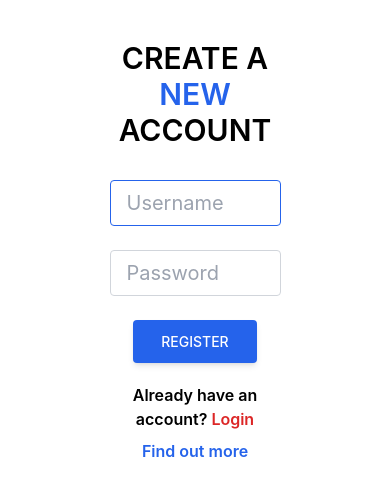
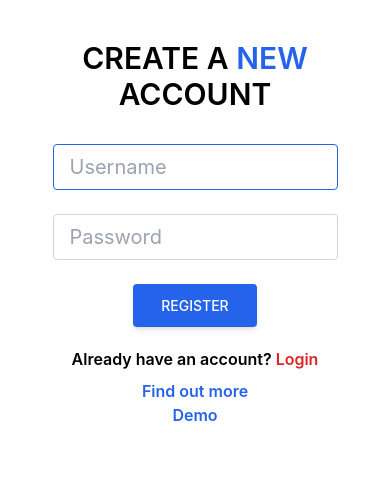
Before and after one commit to MartinKratochvilProgramy/Daily_portfolio_manager_frontend, a React (Create React App) app: page /register in a window 390 px wide. Shown: the top 496 px of the page. Built offline with nearby package versions, Linux system fonts and the light colour scheme.

Commit message:
fixed mobile sizing, added demo link

```diff
--- a/src/components/RegisterForm.js
+++ b/src/components/RegisterForm.js
@@ -7,7 +7,7 @@ export default function RegisterForm({ validateUser, setUsername, setPassword, e
           <section className="h-screen">
             <div className="px-6 h-full text-gray-800 min-w-[355px]">
               <div className="flex xl:justify-center lg:justify-center justify-center items-center flex-wrap h-full g-6">
-                <div className="xl:ml-20 w-1/2 md:w-4/12 mb-12 md:mb-0 h-full">
+                <div className="w-10/12 xsm:w-5/12 md:w-4/12 mb-12 md:mb-0 h-full">
                   <form onSubmit={validateUser}>
 
                     <h1 className='text-3xl text-black dark:text-white font-semibold mt-2 py-8 md:py-16 mb-0'>
@@ -54,6 +54,12 @@ export default function RegisterForm({ validateUser, setUsername, setPassword, e
                           className="text-blue-600 font-semibold hover:text-blue-700 focus:text-blue-700 transition duration-200 ease-in-out">
                           Find out more
                         </Link>
+                        <br />
+                        <Link
+                          to="/demo"
+                          className="text-blue-600 font-semibold hover:text-blue-700 focus:text-blue-700 transition duration-200 ease-in-out">
+                          Demo
+                        </Link>
                       </div>
                     </div>
                   </form>
--- a/src/pages/Login.js
+++ b/src/pages/Login.js
@@ -95,7 +95,7 @@ export default function Login() {
       <section className="h-screen">
         <div className="px-6 h-full text-gray-800">
           <div className="flex xl:justify-center lg:justify-center justify-center items-center flex-wrap h-full g-6">
-            <div className="xl:ml-20 w-1/2 md:w-4/12 mb-12 md:mb-0 h-full">
+            <div className="w-10/12 xsm:w-5/12 md:w-4/12 mb-12 md:mb-0 h-full">
               <form onSubmit={login}>
 
                 <h1 className='text-black dark:text-white text-3xl font-semibold mt-2 py-8 md:py-16 mb-0'>
```
